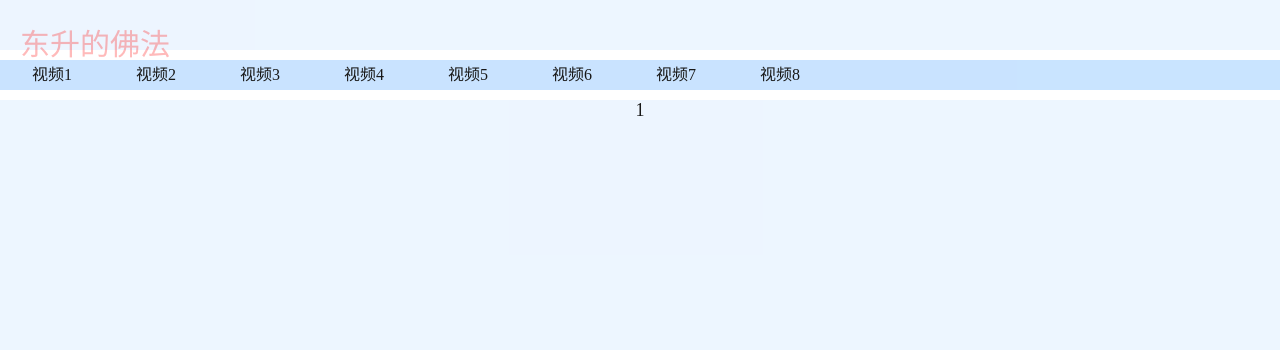
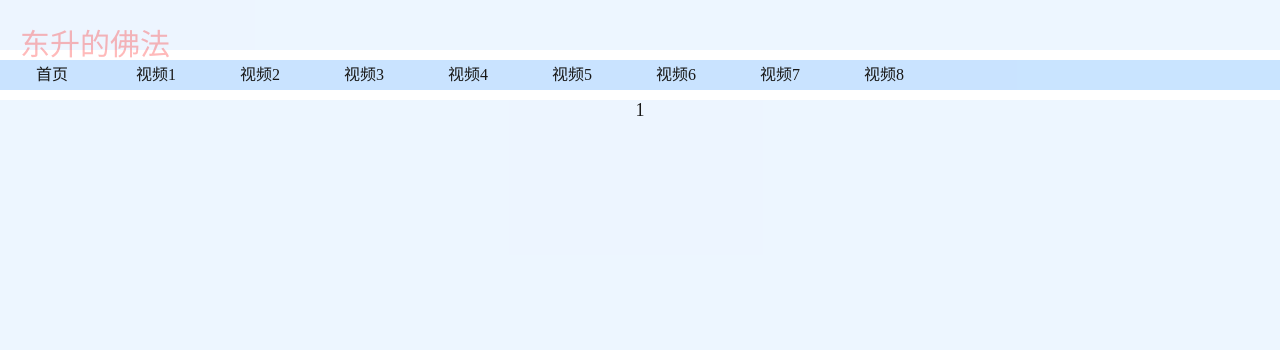
Before and after one commit to dongshenyun/6699, a PHP site: page /huansuan/setshipin.php?title=1 in a window 1280 px wide. Shown: the top 350 px of the page. Run offline with PHP 8.4, Linux system fonts and the light colour scheme; data that the repository does not hold is empty.

Commit message:
Update setshipin.php

```diff
--- a/setshipin.php
+++ b/setshipin.php
@@ -24,6 +24,7 @@
  <div id="header"><div class="j">&#19996;&#21319;&#30340;&#20315;&#27861;</div></div>
  <div id="nav">
       <ul>
+	 <li><a href="http://dongshenfofa.top">首页</a></li>
          <li><a  class="home" href="index.php">&#35270;&#39057;1</a></li>
          <li><a href="index.php?f=1">&#35270;&#39057;2</a></li>
          <li><a href="index.php?f=2">&#35270;&#39057;3</a></li>
```
